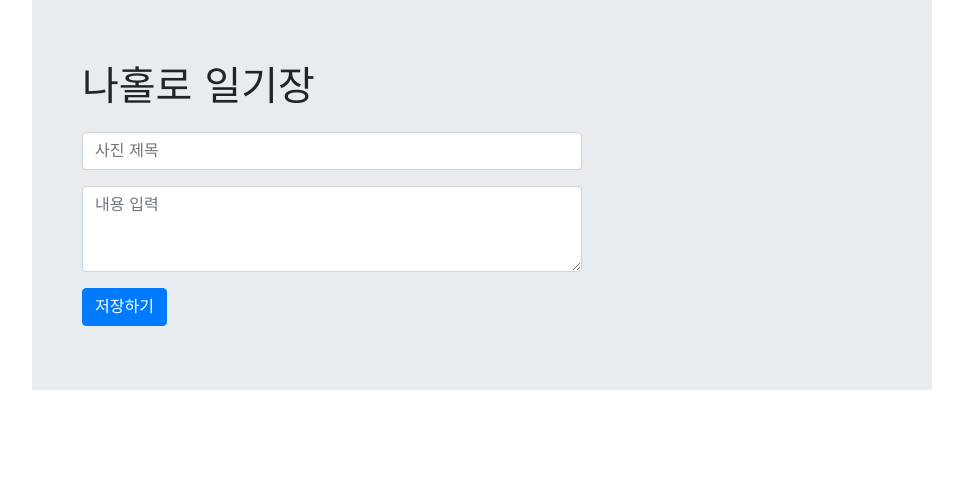
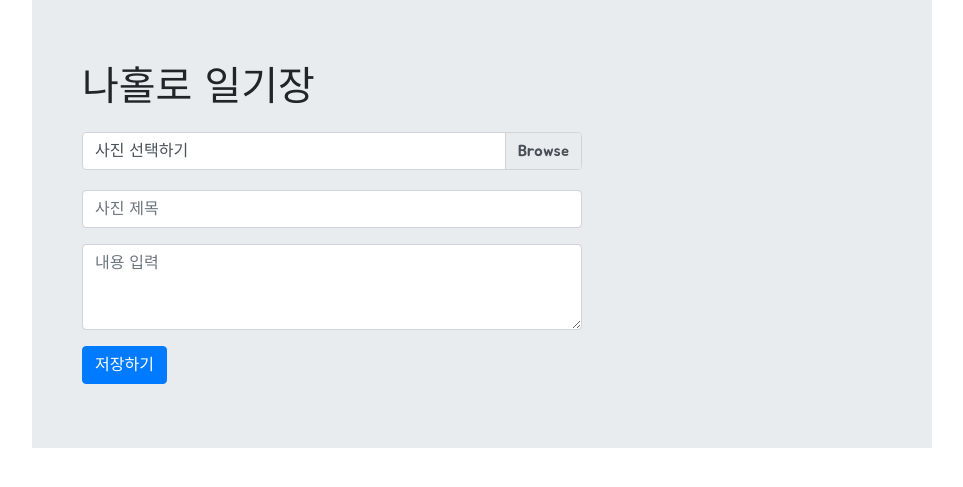
Before and after one commit to eunag63/SpartaCodingCamp, a Flask app: page / in a window 1280 px wide. Shown: the top 487 px of the page, without its empty margins (158-1121 px from the left). Run offline with Flask 2, Linux system fonts and the light colour scheme; data that the repository does not hold is empty; some libraries are stand-ins or nearby versions.

Commit message:
나홀로 일기장 이미지 추가

```diff
--- a/WebDeepening/sparta_plus/project01/templates/index.html
+++ b/WebDeepening/sparta_plus/project01/templates/index.html
@@ -19,6 +19,10 @@
     <script src="https://maxcdn.bootstrapcdn.com/bootstrap/4.0.0/js/bootstrap.min.js"
             integrity="sha384-JZR6Spejh4U02d8jOt6vLEHfe/JQGiRRSQQxSfFWpi1MquVdAyjUar5+76PVCmYl"
             crossorigin="anonymous"></script>
+
+
+    <script src="https://cdn.jsdelivr.net/npm/bs-custom-file-input/dist/bs-custom-file-input.js"></script>
+
 
     <link rel="preconnect" href="https://fonts.googleapis.com">
     <link rel="preconnect" href="https://fonts.gstatic.com" crossorigin>
@@ -44,11 +48,17 @@
             width: 500px;
             margin-top: 20px;
         }
+
+        .posting-box > .custom-file {
+            margin-bottom: 20px;
+        }
+
     </style>
 
     <script>
         $(document).ready(function () {
             listing()
+            bsCustomFileInput.init()
         })
 
         function listing() {
@@ -64,6 +74,7 @@
                         let content = diaries[i]['content']
                         // console.log(title, content)
                         let temp_html = `<div class="card">
+                                            <img src="../static/chobab.jpeg" class="card-img-top">
                                             <div class="card-body">
                                                 <h5 class="card-title">${title}</h5>
                                                 <p class="card-text">${content}</p>
@@ -98,6 +109,10 @@
         <div class="container">
             <h1>나홀로 일기장</h1>
             <div class="posting-box">
+                <div class="custom-file">
+                    <input type="file" class="custom-file-input" id="customFile">
+                    <label class="custom-file-label" for="customFile">사진 선택하기</label>
+                </div>
                 <div class="form-group">
                     <input type="email" class="form-control" id="title" placeholder="사진 제목">
                 </div>
```
Also changed, not shown: WebDeepening/sparta_plus/project01/static/chobab.jpeg (added).
